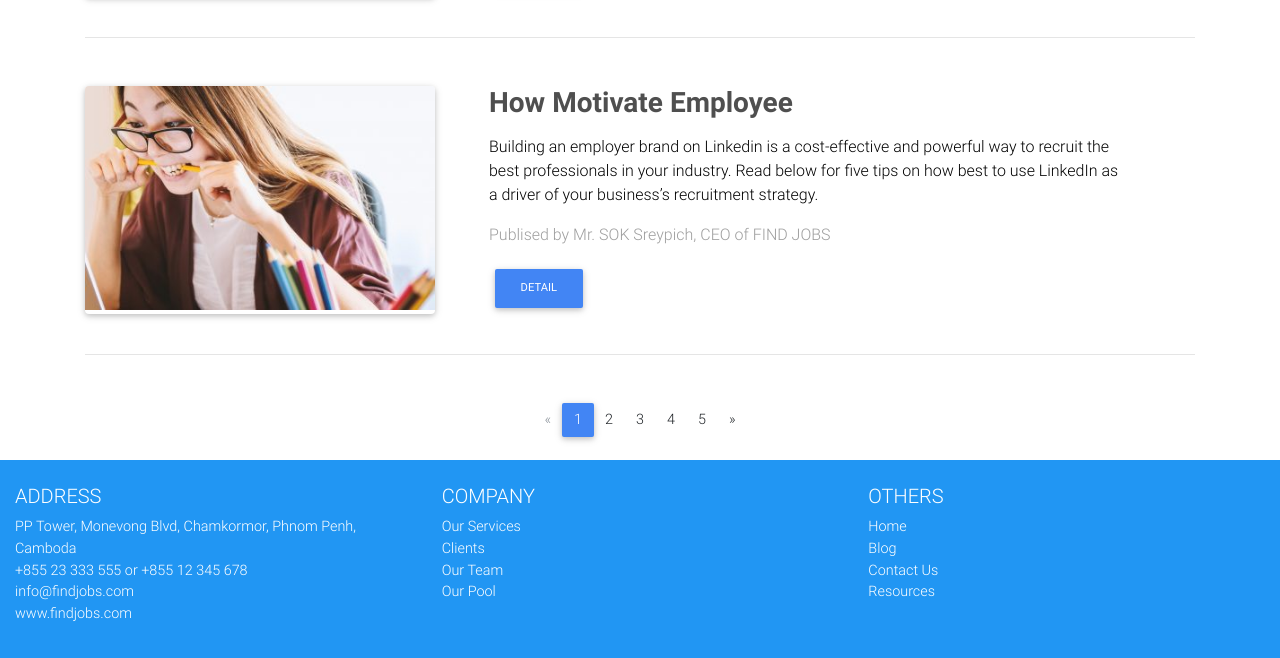
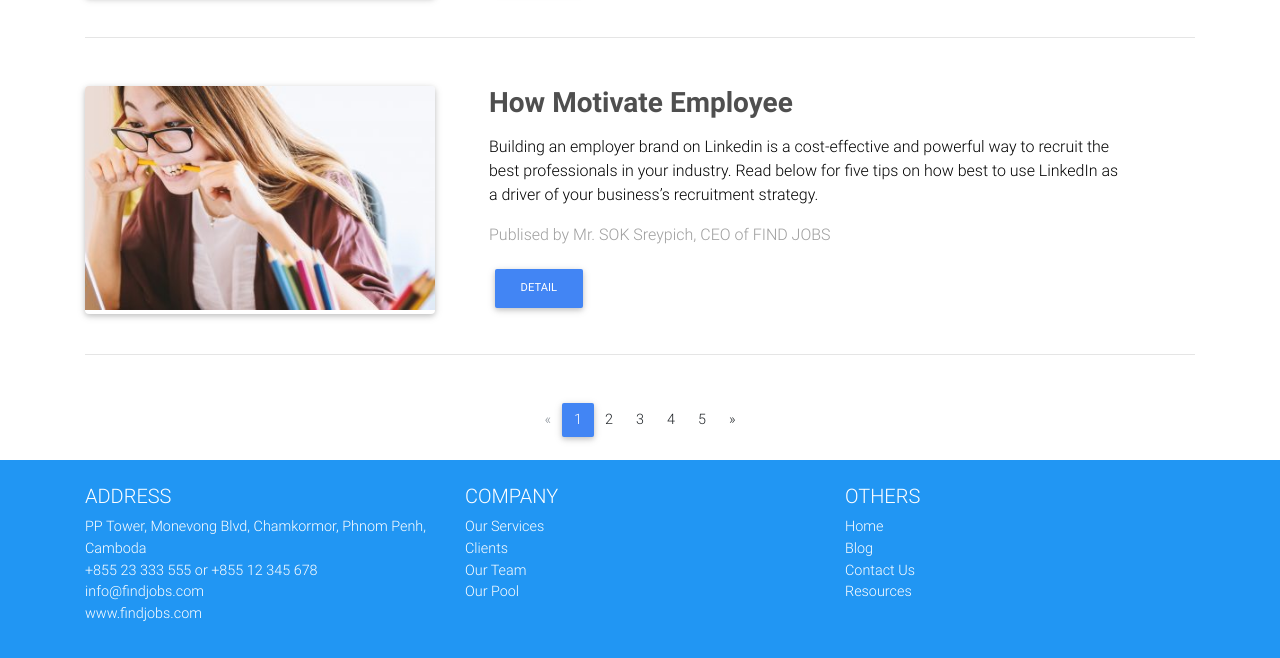
Before and after one commit to vonchanra/myfinalproject, a plain HTML site: page blog.html in a window 1280 px wide. Shown: the part 2678-3336 px from the top of the page. Drawn offline with Linux system fonts and the light colour scheme.

Commit message:
My project findjobs

```diff
--- a/blog.html
+++ b/blog.html
@@ -542,7 +542,7 @@
   <footer class="page-footer font-small blue pt-4">
 
     <!-- Footer Links -->
-    <div class="container-fluid text-center text-md-left">
+    <div class="container text-center text-md-left">
 
       <!-- Grid row -->
       <div class="row">
```
Also changed, not shown: candidates pool.html (+1 -1 lines), contact us.html (+1 -1 lines), index.html (+1 -1 lines), our client.html (+1 -1 lines), our services.html (+1 -1 lines), our team.html (+1 -1 lines).
